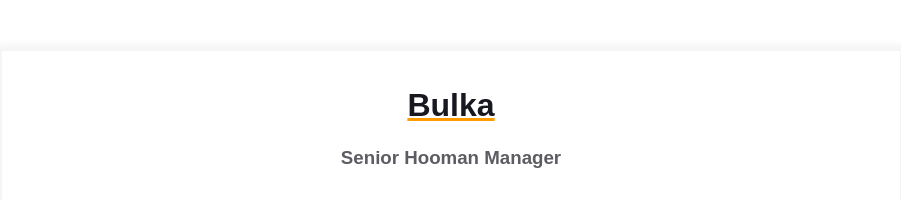
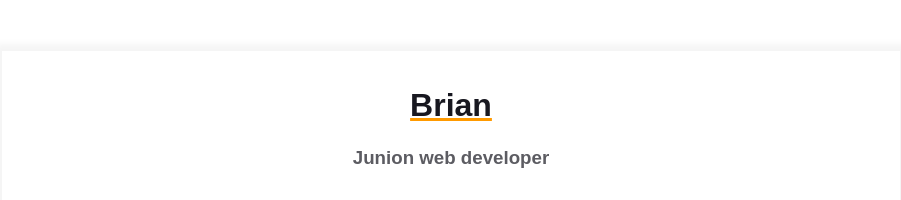
Before and after one commit to BrianSammit/homepage, a plain HTML site: page index.html in a window 1280 px wide. Shown: the top 200 px of the page, without its empty margins (189-1090 px from the left). Drawn offline with Linux system fonts and the light colour scheme.

Commit message:
Change info to personal info

```diff
--- a/index.html
+++ b/index.html
@@ -11,8 +11,8 @@
   <div class="resume">
     <div class="container">
       <div class="resume__block">
-        <h1 class="contact-info__header">Bulka</h1>
-        <h3 class="contact-info__sub-header">Senior Hooman Manager</h3>
+        <h1 class="contact-info__header">Brian</h1>
+        <h3 class="contact-info__sub-header">Junion web developer</h3>
 
         <div class="contact_info_container fh">
           <div class="contact-info__block"></div>
```
Also changed, not shown: assets/avatar.png (added), 1 other file.
